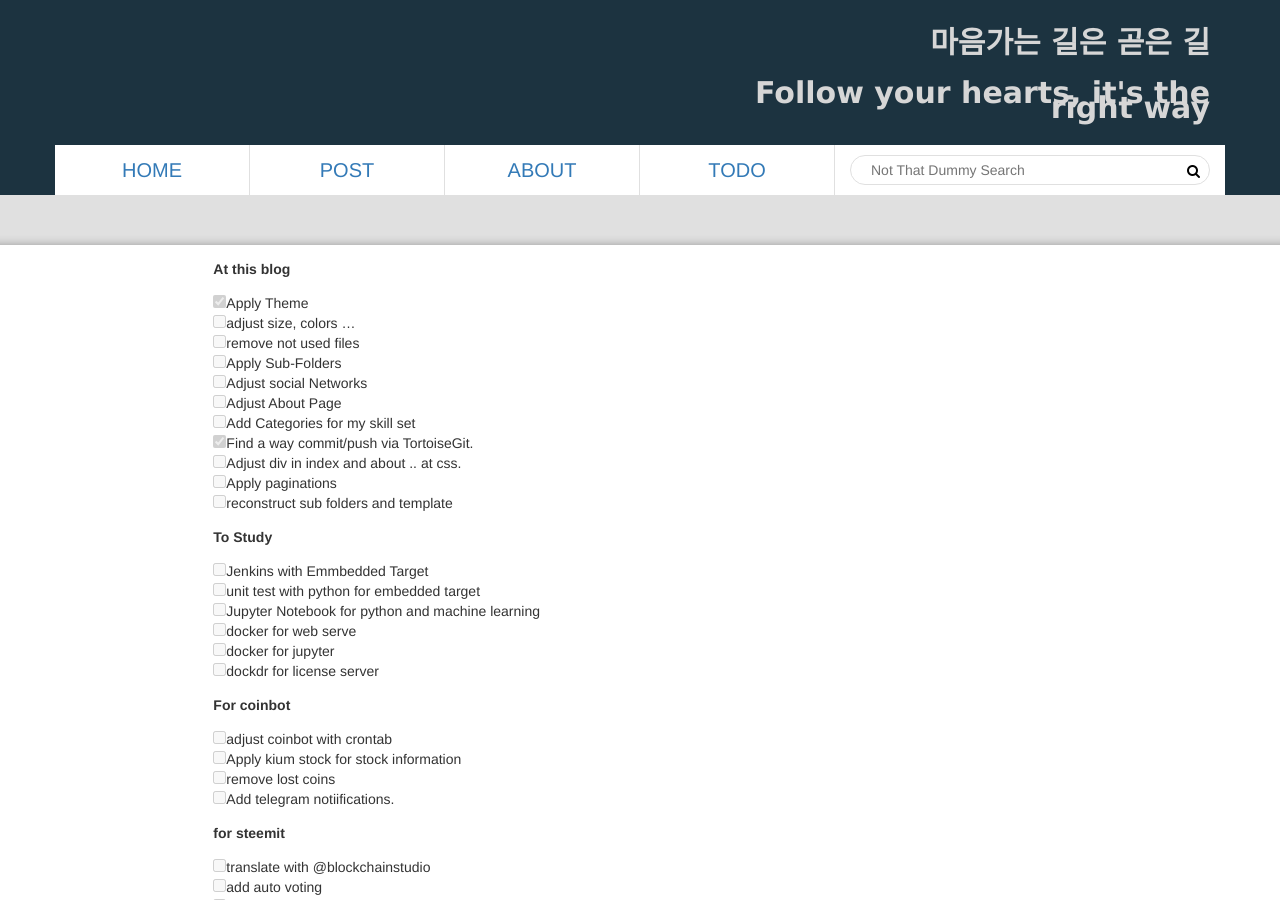
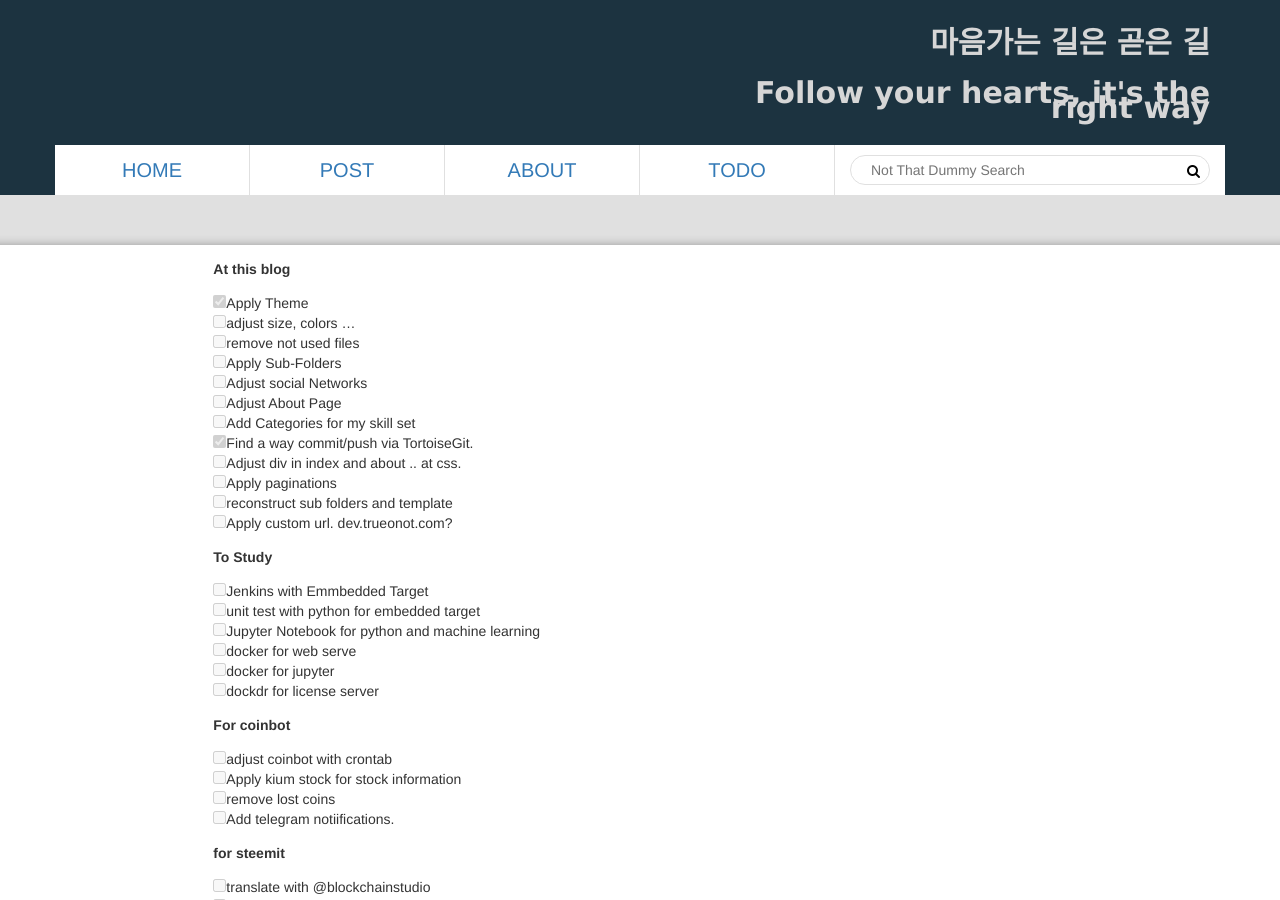
Before and after one commit to trueonot/blog, a Jekyll site: the page built from TODO/index.md, in a window 1280 px wide and 900 px high. Built offline with Jekyll 4.4.1, drawn with Linux system fonts in a browser that asks for light colours.

Commit message:
add todo item

```diff
--- a/TODO/index.md
+++ b/TODO/index.md
@@ -13,6 +13,7 @@ layout: page
 * [ ] Adjust div in index and about .. at css.
 * [ ] Apply paginations
 * [ ] reconstruct sub folders and template
+* [ ] Apply custom url. dev.trueonot.com?
 
 **To Study**
 * [ ] Jenkins with Emmbedded Target
```
